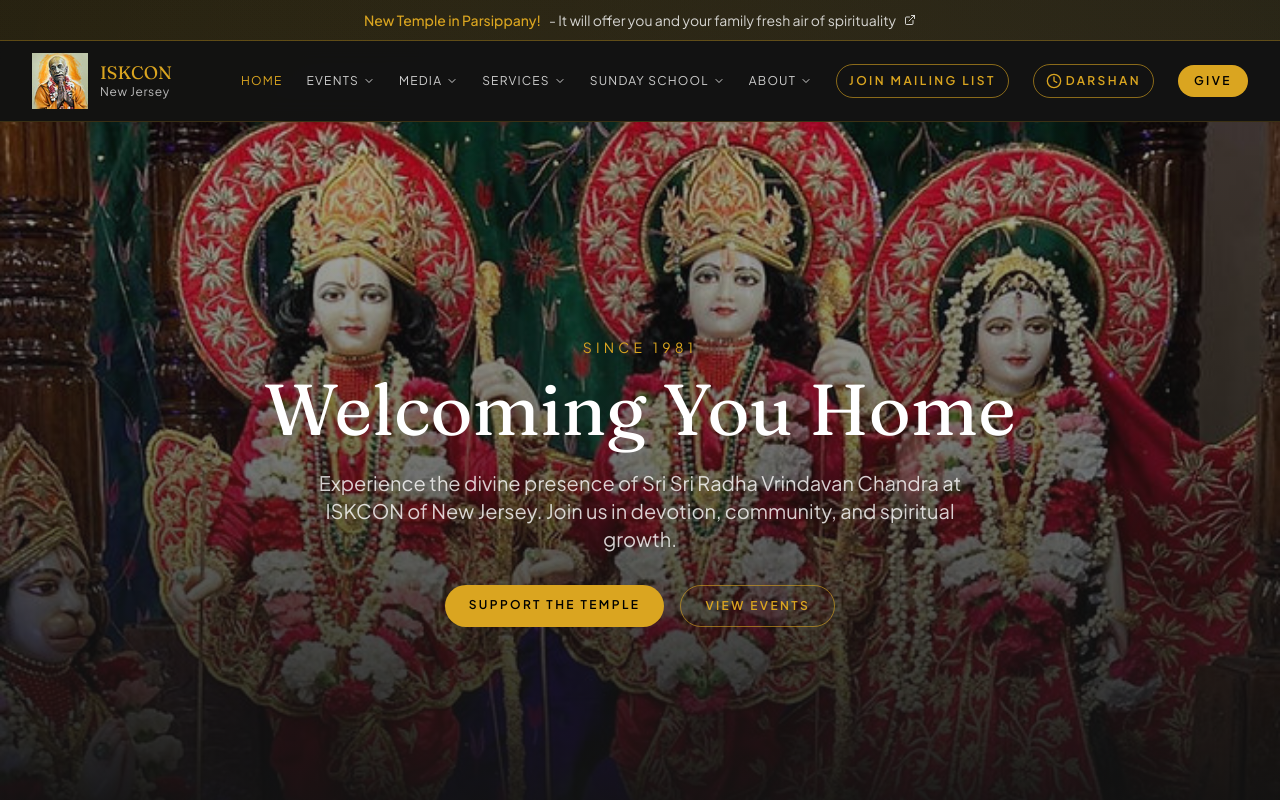
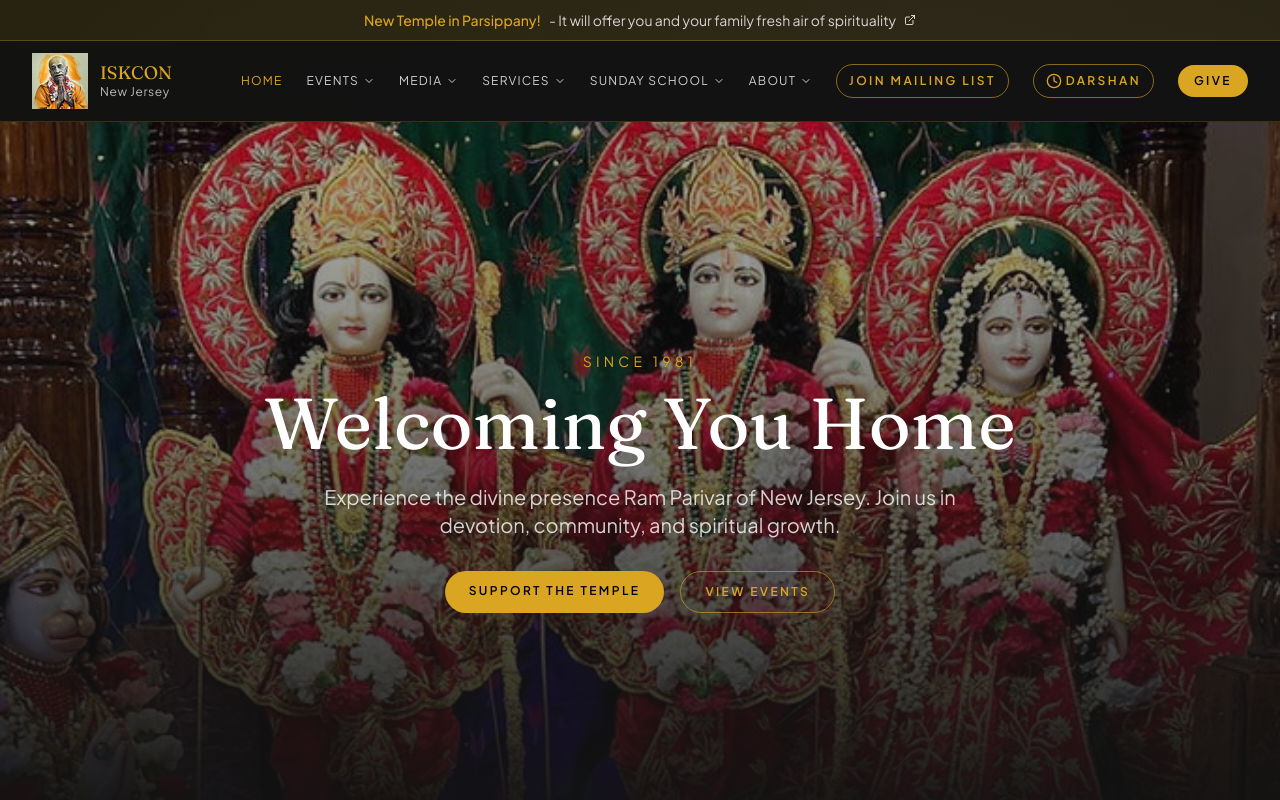
Before and after one commit to shashi1273/iskconofnewjersey, a React (Vite) app: page / in a window 1280 px wide. Shown: the top 800 px of the page. Built offline with nearby package versions, Linux system fonts and the light colour scheme.

Commit message:
Update welcome message

```diff
--- a/src/pages/Home.tsx
+++ b/src/pages/Home.tsx
@@ -22,8 +22,7 @@ export default function Home() {
           <p className="text-gold uppercase tracking-[0.3em] text-sm mb-4">Since 1981</p>
           <h1 className="font-heading text-5xl md:text-7xl text-white mb-6">Welcoming You Home</h1>
           <p className="text-white/80 text-lg md:text-xl max-w-2xl mx-auto mb-8">
-            Experience the divine presence of Sri Sri Radha Vrindavan Chandra at ISKCON of New Jersey.
-            Join us in devotion, community, and spiritual growth.
+            Experience the divine presence  Ram Parivar of New Jersey. Join us in devotion, community, and spiritual growth.
           </p>
           <div className="flex flex-col sm:flex-row gap-4 justify-center">
             <Link to="/donate" className="btn-primary">Support the Temple</Link>
```
